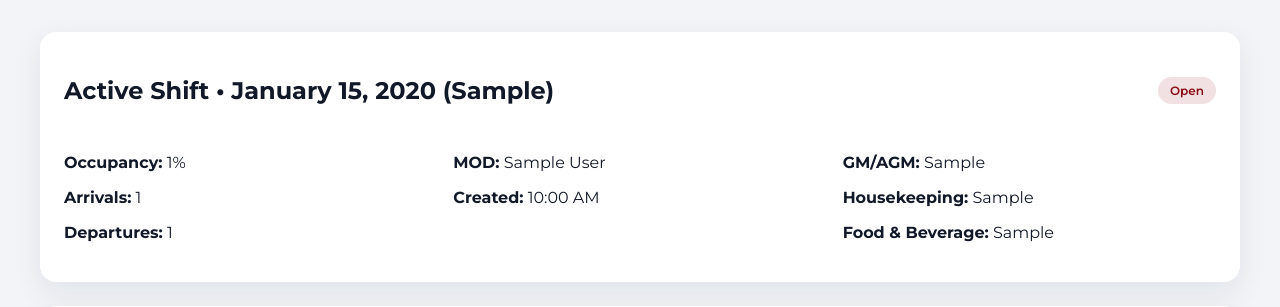
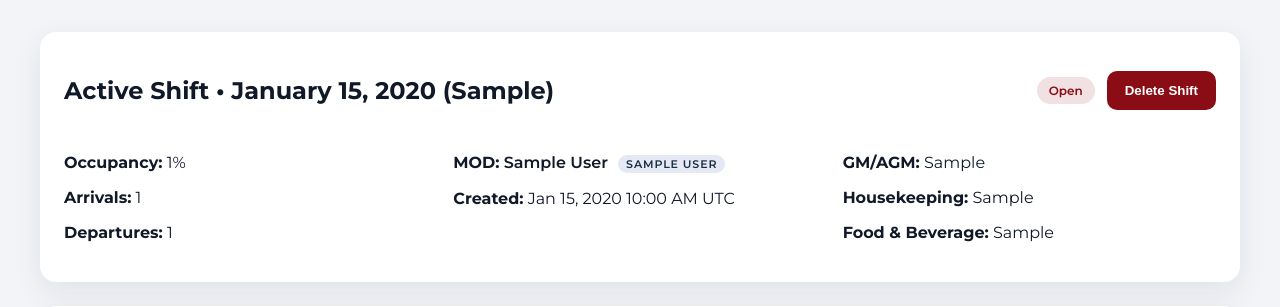
Before and after one commit to techentum/mod_report, a Flask app: page /shift/1 in a window 1280 px wide. Shown: the part 117-424 px from the top of the page. Run offline with Flask 3, Linux system fonts and the light colour scheme; a user stored in the database is signed in; tables that the repository leaves empty hold one stand-in row (values such as "Sample post").

Commit message:
Add job titles, comments, and shift cleanup

```diff
--- a/app/routes.py
+++ b/app/routes.py
@@ -1,5 +1,6 @@
-from datetime import datetime
+from datetime import datetime, timezone
 import importlib.util
+from zoneinfo import ZoneInfo
 
 from flask import (
     Blueprint,
@@ -24,6 +25,7 @@ from app.models import (
     ModMeal,
     OutletInspection,
     RoomInspection,
+    ReportComment,
     Shift,
     User,
 )
@@ -40,6 +42,19 @@ def _get_weasyprint():
     return HTML
 
 
+def _format_datetime_for_user(value, user):
+    if value is None:
+        return "-"
+    timezone_name = user.timezone or "UTC"
+    try:
+        tzinfo = ZoneInfo(timezone_name)
+    except Exception:
+        tzinfo = ZoneInfo("UTC")
+    if value.tzinfo is None:
+        value = value.replace(tzinfo=timezone.utc)
+    return value.astimezone(tzinfo).strftime("%b %d, %Y %I:%M %p %Z")
+
+
 @auth_bp.route("/", methods=["GET"])
 def index():
     if current_user.is_authenticated:
@@ -51,6 +66,7 @@ def index():
 def register():
     if request.method == "POST":
         name = request.form.get("name", "").strip()
+        job_title = request.form.get("job_title", "").strip() or None
         email = request.form.get("email", "").strip().lower()
         password = request.form.get("password", "")
         if not name or not email or not password:
@@ -61,6 +77,7 @@ def register():
             return redirect(url_for("auth.register"))
         user = User(
             name=name,
+            job_title=job_title,
             email=email,
             password_hash=generate_password_hash(password),
         )
@@ -97,7 +114,17 @@ def logout():
 def dashboard():
     open_shift = Shift.query.filter_by(mod_id=current_user.id, status="open").first()
     closed_shifts = Shift.query.filter_by(status="closed").order_by(Shift.created_at.desc()).all()
-    return render_template("dashboard.html", open_shift=open_shift, closed_shifts=closed_shifts)
+    created_at_display = (
+        _format_datetime_for_user(open_shift.created_at, current_user)
+        if open_shift
+        else None
+    )
+    return render_template(
+        "dashboard.html",
+        open_shift=open_shift,
+        closed_shifts=closed_shifts,
+        created_at_display=created_at_display,
+    )
 
 
 @mod_bp.route("/shift/new", methods=["GET", "POST"])
@@ -145,7 +172,12 @@ def shift_detail(shift_id):
     shift = Shift.query.get_or_404(shift_id)
     if shift.mod_id != current_user.id:
         abort(403)
-    return render_template("shift_detail.html", shift=shift)
+    created_at_display = _format_datetime_for_user(shift.created_at, current_user)
+    return render_template(
+        "shift_detail.html",
+        shift=shift,
+        created_at_display=created_at_display,
+    )
 
 
 @mod_bp.route("/shift/<int:shift_id>/save-progress", methods=["POST"])
@@ -222,6 +254,18 @@ def close_shift(shift_id):
     shift.status = "closed"
     db.session.commit()
     return redirect(url_for("mod.report", shift_id=shift.id))
+
+
+@mod_bp.route("/shift/<int:shift_id>/delete", methods=["POST"])
+@login_required
+def delete_shift(shift_id):
+    shift = Shift.query.get_or_404(shift_id)
+    if shift.mod_id != current_user.id:
+        abort(403)
+    db.session.delete(shift)
+    db.session.commit()
+    flash("Shift deleted.", "success")
+    return redirect(url_for("mod.dashboard"))
 
 
 @mod_bp.route("/shift/<int:shift_id>/incident", methods=["POST"])
@@ -355,7 +399,20 @@ def report(shift_id):
     shift = Shift.query.get_or_404(shift_id)
     if shift.status == "open" and shift.mod_id != current_user.id:
         abort(403)
-    return render_template("report.html", shift=shift)
+    created_at_display = _format_datetime_for_user(shift.created_at, current_user)
+    comments = [
+        {
+            "comment": comment,
+            "created_at_display": _format_datetime_for_user(comment.created_at, current_user),
+        }
+        for comment in shift.comments
+    ]
+    return render_template(
+        "report.html",
+        shift=shift,
+        created_at_display=created_at_display,
+        comments=comments,
+    )
 
 
 @mod_bp.route("/report/<int:shift_id>/pdf")
@@ -371,7 +428,14 @@ def report_pdf(shift_id):
             "error",
         )
         return redirect(url_for("mod.report", shift_id=shift.id))
-    rendered_html = render_template("report.html", shift=shift, pdf_mode=True)
+    created_at_display = _format_datetime_for_user(shift.created_at, current_user)
+    rendered_html = render_template(
+        "report.html",
+        shift=shift,
+        created_at_display=created_at_display,
+        comments=[],
+        pdf_mode=True,
+    )
     pdf_bytes = html_renderer(string=rendered_html, base_url=current_app.root_path).write_pdf()
     response = make_response(pdf_bytes)
     response.headers["Content-Type"] = "application/pdf"
@@ -393,8 +457,26 @@ def settings():
     ]
     if request.method == "POST":
         timezone = request.form.get("timezone") or None
+        job_title = request.form.get("job_title", "").strip() or None
         current_user.timezone = timezone
+        current_user.job_title = job_title
         db.session.commit()
         flash("Settings updated.", "success")
         return redirect(url_for("mod.settings"))
     return render_template("settings.html", timezones=timezones)
+
+
+@mod_bp.route("/report/<int:shift_id>/comment", methods=["POST"])
+@login_required
+def add_report_comment(shift_id):
+    shift = Shift.query.get_or_404(shift_id)
+    if shift.status != "closed":
+        abort(400)
+    body = request.form.get("comment", "").strip()
+    if not body:
+        flash("Comment cannot be empty.", "error")
+        return redirect(url_for("mod.report", shift_id=shift.id))
+    comment = ReportComment(shift_id=shift.id, author_id=current_user.id, body=body)
+    db.session.add(comment)
+    db.session.commit()
+    return redirect(url_for("mod.report", shift_id=shift.id))
--- a/app/static/styles.css
+++ b/app/static/styles.css
@@ -136,6 +136,20 @@ nav a {
   align-items: center;
 }
 
+.button-row {
+  display: flex;
+  flex-wrap: wrap;
+  gap: 12px;
+  align-items: center;
+}
+
+.header-actions {
+  display: flex;
+  flex-wrap: wrap;
+  align-items: center;
+  gap: 12px;
+}
+
 .narrow {
   max-width: 460px;
   margin: 0 auto;
@@ -189,6 +203,27 @@ textarea {
   background: #122334;
 }
 
+.button-danger {
+  background: var(--brand-secondary);
+}
+
+.button-danger:hover {
+  background: #6c0910;
+}
+
+.link-button {
+  background: none;
+  border: none;
+  color: var(--brand-secondary);
+  padding: 0;
+  font: inherit;
+  cursor: pointer;
+}
+
+.link-button:hover {
+  text-decoration: underline;
+}
+
 .pill {
   background: rgba(138, 13, 21, 0.12);
   color: var(--brand-secondary);
@@ -219,6 +254,25 @@ textarea {
   margin: 5px
 }
 
+.name-with-title {
+  font-weight: 600;
+}
+
+.job-title {
+  display: inline-flex;
+  align-items: center;
+  gap: 6px;
+  margin-left: 6px;
+  padding: 2px 8px;
+  border-radius: 999px;
+  font-size: 11px;
+  font-weight: 600;
+  text-transform: uppercase;
+  letter-spacing: 0.08em;
+  background: #e4e9f3;
+  color: var(--brand-primary);
+}
+
 .full-span {
   grid-column: 1 / -1;
 }
--- a/app/templates/register.html
+++ b/app/templates/register.html
@@ -7,6 +7,10 @@
       <label>
         Full name
         <input type="text" name="name" required />
+      </label>
+      <label>
+        Job title
+        <input type="text" name="job_title" placeholder="Optional" />
       </label>
       <label>
         Email
--- a/app/templates/settings.html
+++ b/app/templates/settings.html
@@ -5,6 +5,10 @@
       <h2>Settings</h2>
     </div>
     <form method="post" class="form-grid">
+      <label class="full-span">
+        Job Title
+        <input type="text" name="job_title" value="{{ current_user.job_title or '' }}" placeholder="Optional" />
+      </label>
       <label class="full-span">
         Time Zone
         <select name="timezone">
--- a/app/templates/shift_detail.html
+++ b/app/templates/shift_detail.html
@@ -3,7 +3,14 @@
   <section class="card">
     <div class="card-header">
       <h2>Active Shift • {{ shift.date.strftime('%B %d, %Y') }} ({{ shift.schedule }})</h2>
-      <span class="pill">Open</span>
+      <div class="header-actions">
+        <span class="pill">Open</span>
+        <form method="post" action="{{ url_for('mod.delete_shift', shift_id=shift.id) }}">
+          <button type="submit" class="button button-danger" onclick="return confirm('Delete this shift? This cannot be undone.');">
+            Delete Shift
+          </button>
+        </form>
+      </div>
     </div>
     <div class="grid three">
       <div>
@@ -12,8 +19,14 @@
         <p><strong>Departures:</strong> {{ shift.departures or "-" }}</p>
       </div>
       <div>
-        <p><strong>MOD:</strong> {{ shift.mod.name }}</p>
-        <p><strong>Created:</strong> {{ shift.created_at.strftime('%I:%M %p') }}</p>
+        <p>
+          <strong>MOD:</strong>
+          <span class="name-with-title">{{ shift.mod.name }}</span>
+          {% if shift.mod.job_title %}
+            <span class="job-title">{{ shift.mod.job_title }}</span>
+          {% endif %}
+        </p>
+        <p><strong>Created:</strong> {{ created_at_display }}</p>
       </div>
       <div>
         <p><strong>GM/AGM:</strong> {{ shift.gm_agm or "-" }}</p>
```
Also changed, not shown: other parts of app/static/styles.css (+30 -1 lines), app/models.py (+17 -0 lines), app/templates/dashboard.html (+34 -3 lines), app/templates/report.html (+51 -1 lines), migrations/versions/63e9393b168f_add_job_title_and_report_comments.py (added, +39 -0 lines).
